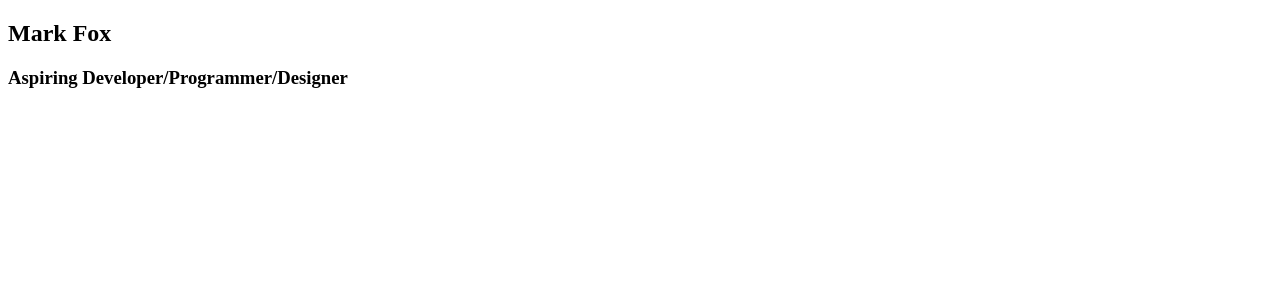
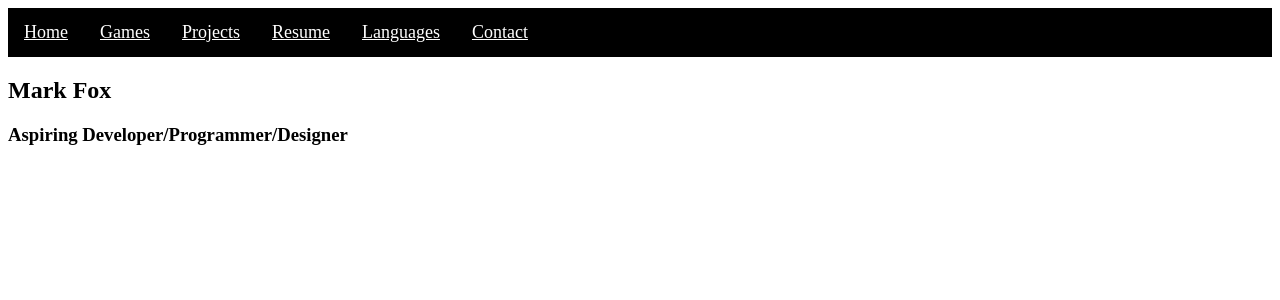
Before and after one commit to CodingGuruInTraining/myportfolio, a Flask app: page / in a window 1280 px wide. Shown: the top 300 px of the page. Run offline with Flask 2, Linux system fonts and the light colour scheme.

Commit message:
added temp navbar and initial css

```diff
--- /dev/null
+++ b/static/styles/styles.css
@@ -0,0 +1,17 @@
+.navbarClass {
+    background-color: black;
+    overflow: hidden;
+}
+
+.navbarClass a {
+    float: left;
+    color: white;
+    text-align: center;
+    padding: 14px 16px;
+    font-size: large;
+}
+
+.navbarClass a:hover {
+    background-color: #ddd;
+    color: black;
+}
--- a/templates/layout.html
+++ b/templates/layout.html
@@ -3,6 +3,7 @@
 <head>
     <meta charset="UTF-8">
     <title>Portfolio of Mark Fox</title>
+    <link rel="stylesheet" type="text/css" href="../static/styles/styles.css">
 </head>
 <body>
 
--- a/templates/partials/_navbar.html
+++ b/templates/partials/_navbar.html
@@ -5,3 +5,12 @@
 {#Resume#}
 {#Languages#}
 {#Contact#}
+
+<div class="navbarClass" id="navbarDiv">
+    <a href="/">Home</a>
+    <a href="/games">Games</a>
+    <a href="/projects">Projects</a>
+    <a href="/resume">Resume</a>
+    <a href="/languages">Languages</a>
+    <a href="/contact">Contact</a>
+</div>
```
Also changed, not shown: gamesdata.py (+9 -0 lines), resumedata.py (added, +15 -0 lines), templates/resume.html (+12 -0 lines).
